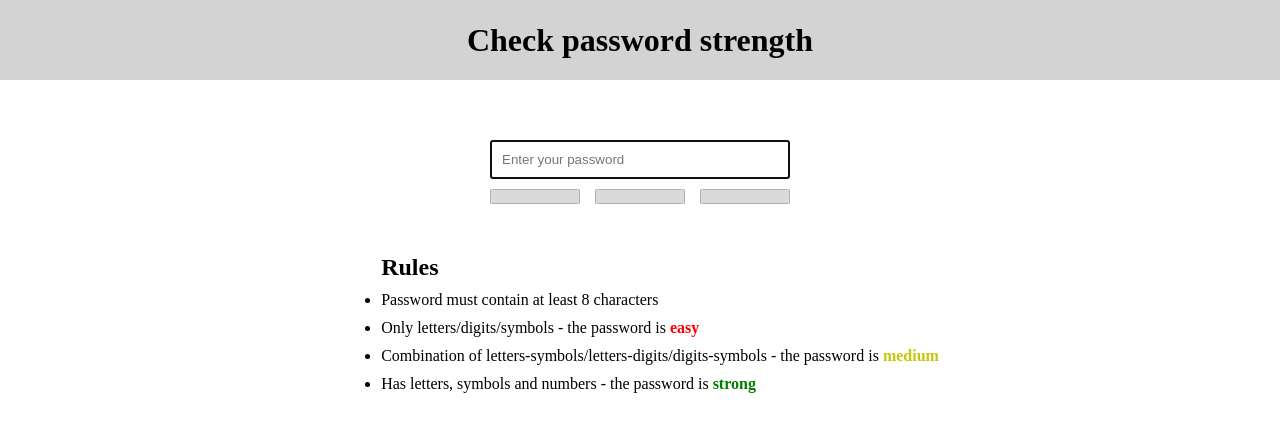
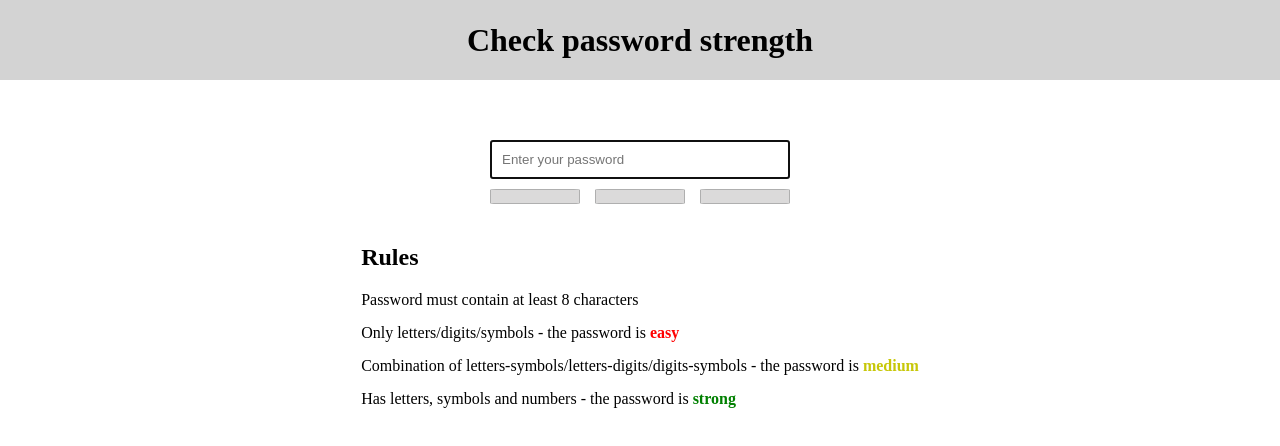
Before and after one commit to OleksandrPoliukh/Check-your-password-strength, an Angular app: page / in a window 1280 px wide. Shown: the top 446 px of the page. Built offline with nearby package versions, Linux system fonts and the light colour scheme.

Commit message:
Change styles to avoid horizontal scrolling

```diff
--- a/src/app/components/description/description.component.css
+++ b/src/app/components/description/description.component.css
@@ -1,22 +1,20 @@
 .description {
 width: 100%;
-margin: 10px 20px;
 display: flex;
 justify-content: center;
-align-items: center;
 }
 
 .description ul {
-  max-width: 700px;
+  max-width: 650px;
   padding: 40px;
 }
 
 .description li {
-  margin-bottom: 10px;
+  margin-bottom: 15px;
 }
 
 h2 {
-  margin-bottom: 10px;
+  margin-bottom: 20px;
   font-size: 1.5rem;
 }
 
--- a/src/app/components/header/header.component.css
+++ b/src/app/components/header/header.component.css
@@ -7,6 +7,7 @@
   display: flex;
   align-items: center;
   justify-content: center;
+  text-align: center;
   padding: 20px;
 }
 
--- a/src/styles.css
+++ b/src/styles.css
@@ -1,4 +1,6 @@
 * {
   margin: 0;
   box-sizing: border-box;
+  max-width: 100%;
+  overflow-x: hidden;
 }
```
